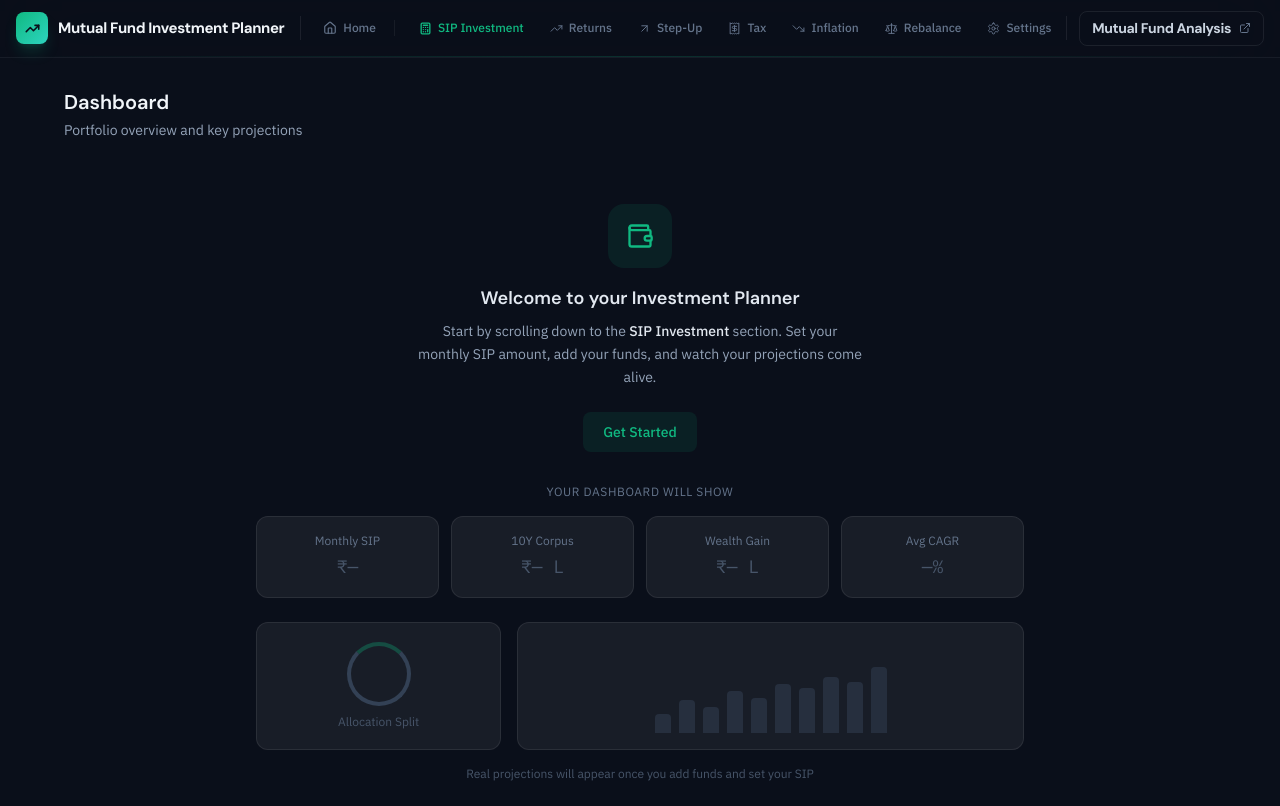
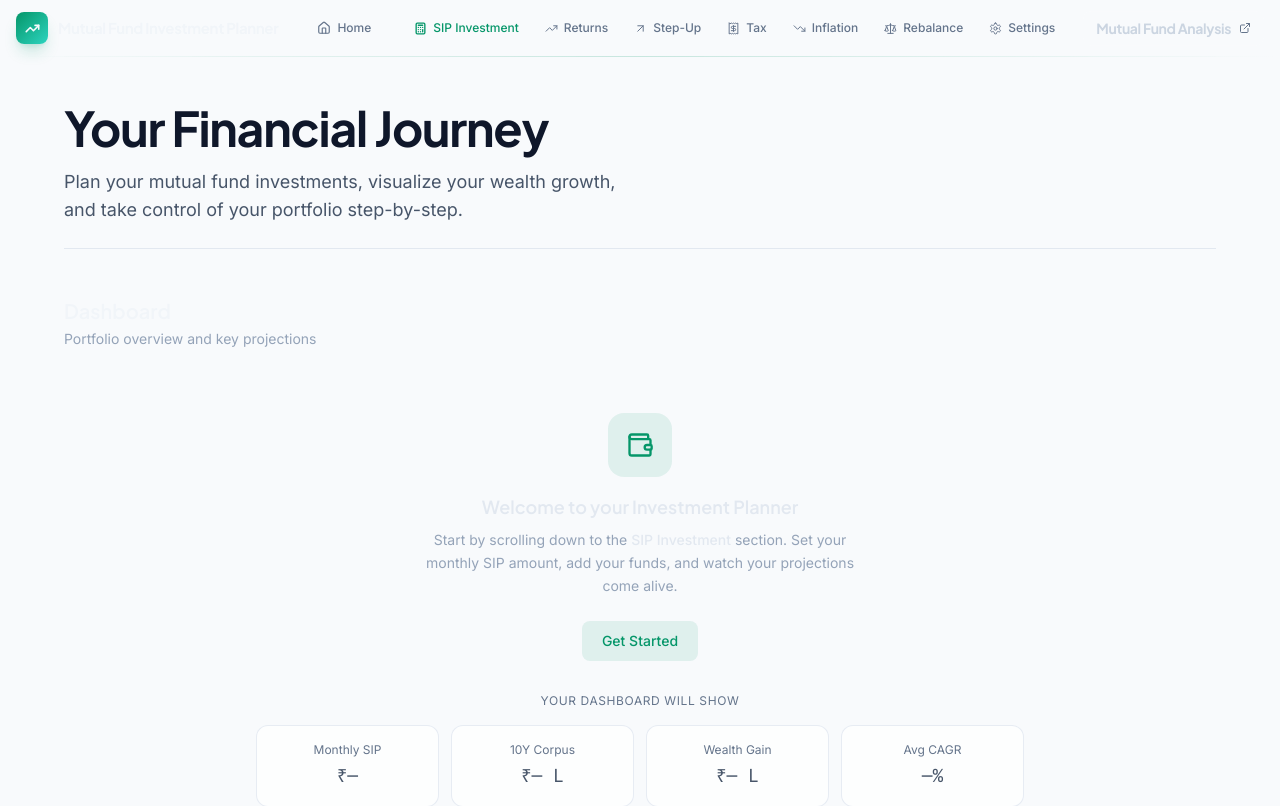
Before and after one commit to aravindaiartist/mf-portfolio-planner, a React (Vite) app: page / in a window 1280 px wide. Shown: the top 806 px of the page. Built offline with nearby package versions, Linux system fonts and the light colour scheme; no server answers.

Commit message:
chore: save in-progress light theme changes (to be replaced with vibrant theme)

```diff
--- a/index.html
+++ b/index.html
@@ -1,5 +1,5 @@
 <!doctype html>
-<html lang="en" class="dark">
+<html lang="en">
   <head>
     <meta charset="UTF-8" />
     <link rel="icon" type="image/svg+xml" href="/favicon.svg" />
@@ -8,9 +8,9 @@
     <title>Mutual Fund Investment Planner</title>
     <link rel="preconnect" href="https://fonts.googleapis.com" />
     <link rel="preconnect" href="https://fonts.gstatic.com" crossorigin />
-    <link href="https://fonts.googleapis.com/css2?family=DM+Sans:ital,opsz,wght@0,9..40,300;0,9..40,400;0,9..40,500;0,9..40,600;0,9..40,700;1,9..40,400&family=IBM+Plex+Mono:wght@400;500;600&family=IBM+Plex+Sans:wght@300;400;500;600;700&display=swap" rel="stylesheet" />
+    <link href="https://fonts.googleapis.com/css2?family=Inter:wght@300;400;500;600;700&family=Plus+Jakarta+Sans:wght@500;600;700&family=JetBrains+Mono:wght@400;500&display=swap" rel="stylesheet" />
   </head>
-  <body class="bg-navy-950 text-slate-200 font-body antialiased">
+  <body class="bg-slate-50 text-slate-900 font-body antialiased selection:bg-emerald-200 selection:text-emerald-900">
     <div id="root"></div>
     <script type="module" src="/src/main.tsx"></script>
   </body>
--- a/src/App.tsx
+++ b/src/App.tsx
@@ -30,7 +30,13 @@ function AppInner() {
 
       <main className="pt-14 pb-12">
         <div className="max-w-[1200px] mx-auto px-4 sm:px-6">
-          <div className="flex flex-col gap-16 py-8">
+          <div className="pt-12 pb-6 border-b border-slate-200 mb-8">
+            <h1 className="text-4xl sm:text-5xl font-display font-bold text-slate-900 tracking-tight">Your Financial Journey</h1>
+            <p className="mt-4 text-slate-600 max-w-xl text-lg">
+              Plan your mutual fund investments, visualize your wealth growth, and take control of your portfolio step-by-step.
+            </p>
+          </div>
+          <div className="flex flex-col gap-16 py-4">
             {/* Core Sections */}
             <DashboardSection />
             <SipCalculatorSection />
--- a/src/index.css
+++ b/src/index.css
@@ -4,12 +4,12 @@
 
 /* ── Design Tokens ── */
 :root {
-  --color-navy-950: #0a0f1a;
-  --color-navy-900: #0d1321;
-  --color-navy-800: #111827;
-  --color-accent: #10b981;
-  --color-accent-light: #14b8a6;
-  --color-negative: #f43f5e;
+  --color-navy-950: #f8fafc;
+  --color-navy-900: #ffffff;
+  --color-navy-800: #f1f5f9;
+  --color-accent: #059669;
+  --color-accent-light: #10b981;
+  --color-negative: #ef4444;
   --color-warn: #f59e0b;
 }
 
--- a/tailwind.config.ts
+++ b/tailwind.config.ts
@@ -7,29 +7,36 @@ export default {
   theme: {
     extend: {
       colors: {
-        navy: {
-          950: "#0a0f1a",
-          900: "#0d1321",
-          800: "#111827",
-          700: "#1a2235",
-          600: "#1e2d44",
+        navy: { // keeping navy tokens in case some files still use them, but redefining to white-ish for safety
+          950: "#f8fafc",
+          900: "#ffffff",
+          800: "#f1f5f9",
+          700: "#e2e8f0",
+          600: "#cbd5e1",
+        },
+        brand: {
+          50: '#ecfdf5',
+          100: '#d1fae5',
+          500: '#10b981',
+          600: '#059669',
+          900: '#064e3b',
         },
         accent: {
-          DEFAULT: "#10b981",
-          light: "#14b8a6",
+          DEFAULT: "#059669",
+          light: "#10b981",
         },
-        negative: "#f43f5e",
+        negative: "#ef4444",
         warn: "#f59e0b",
         glass: {
-          bg: "rgba(255,255,255,0.06)",
-          border: "rgba(255,255,255,0.08)",
-          hover: "rgba(255,255,255,0.10)",
+          bg: "rgba(255, 255, 255, 0.7)",
+          border: "rgba(226, 232, 240, 0.8)",
+          hover: "rgba(241, 245, 249, 0.8)",
         },
       },
       fontFamily: {
-        display: ['"DM Sans"', "system-ui", "sans-serif"],
-        body: ['"IBM Plex Sans"', "system-ui", "sans-serif"],
-        mono: ['"IBM Plex Mono"', "monospace"],
+        display: ['"Plus Jakarta Sans"', "system-ui", "sans-serif"],
+        body: ['"Inter"', "system-ui", "sans-serif"],
+        mono: ['"JetBrains Mono"', "monospace"],
       },
       animation: {
         "fade-in": "fadeIn 0.5s ease-out",
```
